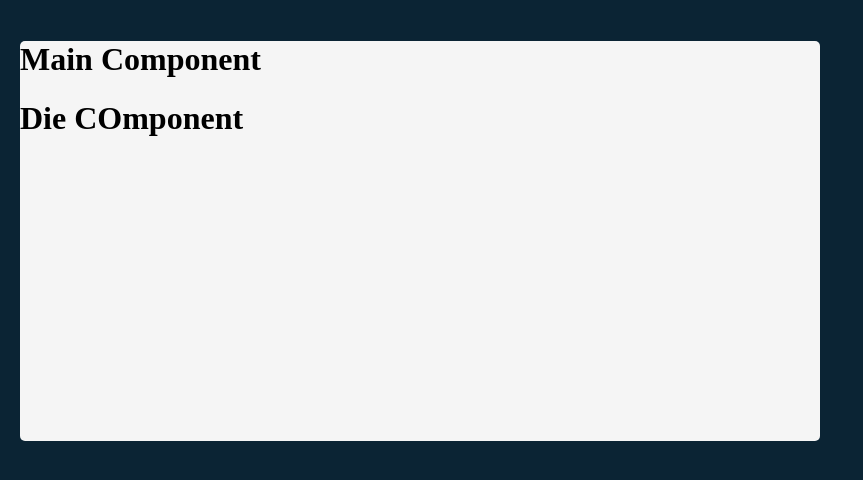
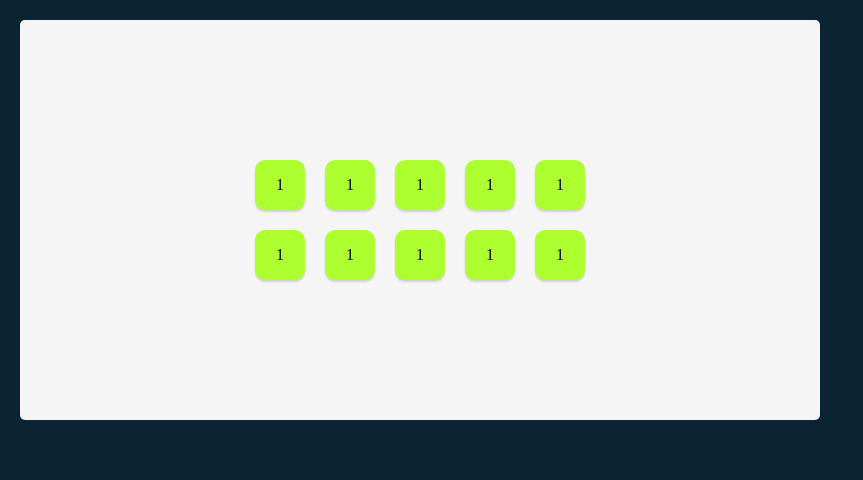
Before and after one commit to Arafat-alim/tenzies-app, a React (Create React App) app: page / in a window 1280 px wide. Shown: the top 480 px of the page, without its empty margins (0-863 px from the left). Built offline with nearby package versions, Linux system fonts and the light colour scheme.

Commit message:
die component with styling

```diff
--- a/src/App.js
+++ b/src/App.js
@@ -4,8 +4,18 @@ import Die from "./components/Die";
 function App() {
   return (
     <main>
-      <h1>Main Component </h1>
-      <Die />
+      <div className="dice-container">
+        <Die value={1} />
+        <Die value={1} />
+        <Die value={1} />
+        <Die value={1} />
+        <Die value={1} />
+        <Die value={1} />
+        <Die value={1} />
+        <Die value={1} />
+        <Die value={1} />
+        <Die value={1} />
+      </div>
     </main>
   );
 }
--- a/src/components/Die.jsx
+++ b/src/components/Die.jsx
@@ -2,8 +2,8 @@ import React from "react";
 
 export default function Die(props) {
   return (
-    <div>
-      <h1>Die COmponent</h1>
+    <div className="dice-face">
+      <div className="dice-value">{props.value}</div>
     </div>
   );
 }
--- a/src/index.css
+++ b/src/index.css
@@ -14,4 +14,30 @@ main {
   height: 400px;
   max-width: 800px;
   border-radius: 5px;
+  display: flex;
+  flex-direction: column;
+  justify-content: center;
+  align-items: center;
+
 }
+
+
+
+.dice-container {
+  display: grid;
+  grid-template: auto auto / repeat(5, 1fr);
+  gap: 20px;
+
+}
+
+.dice-value {
+  height: 50px;
+  width: 50px;
+  background-color: greenyellow;
+  display: flex;
+  align-items: center;
+  justify-content: center;
+  box-shadow: 0px 2px 2px rgba(0, 0, 0, 0.15);
+  border-radius: 10px;
+
+}
```
